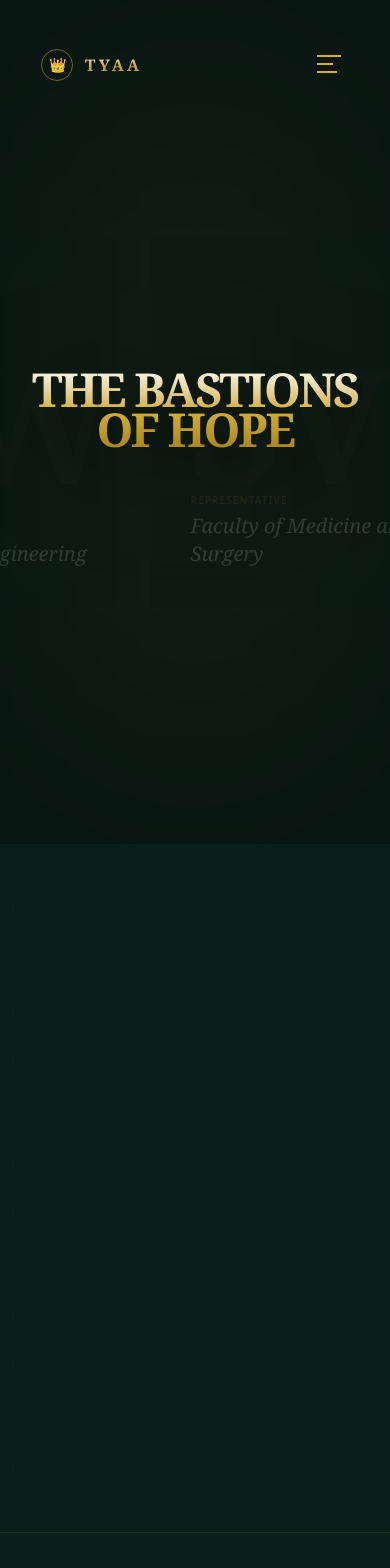
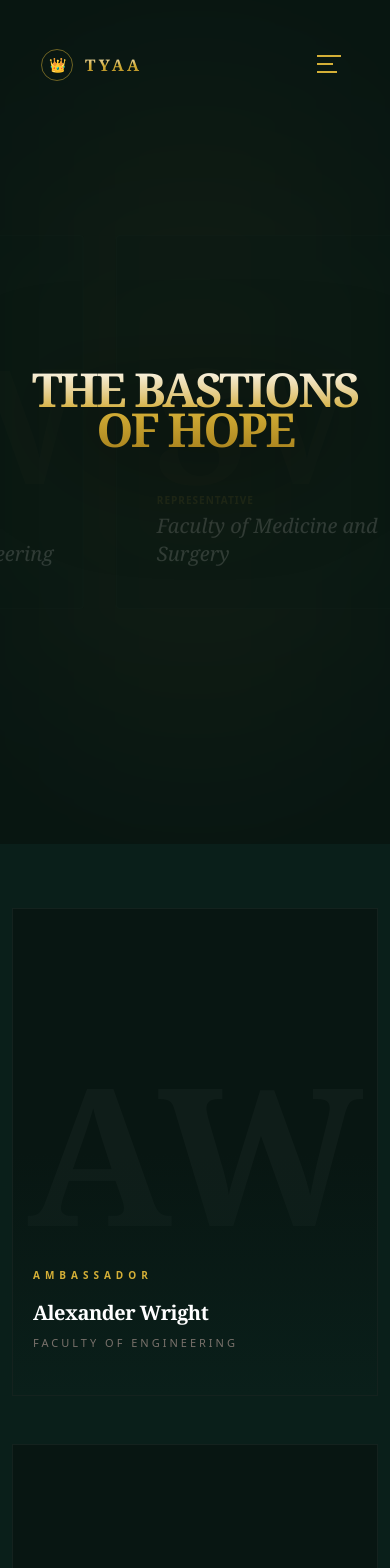
Before and after one commit to iansids/tyaa2026, a React (Vite) app: page /candidates in a window 390 px wide. Shown: the top 1568 px of the page. Built offline with nearby package versions, Linux system fonts and the light colour scheme.

Commit message:
Fix mobile grid layout - ensure full width on mobile
- Add w-full to flex container for full width layout
- Add w-full lg:flex-1 to main element
- Candidates grid now properly displays full-width on mobile screens

```diff
--- a/src/pages/CandidatesPage.jsx
+++ b/src/pages/CandidatesPage.jsx
@@ -174,7 +174,7 @@ export const CandidatesPage = () => {
 
       {/* SECTION 2: THE REGISTRY GALLERY */}
       <div className="max-w-[1600px] mx-auto px-3 sm:px-4 md:px-6 py-16 sm:py-24 md:py-32">
-        <div className="flex flex-col lg:flex-row gap-8 sm:gap-12 md:gap-20 items-start">
+        <div className="w-full flex flex-col lg:flex-row gap-8 sm:gap-12 md:gap-20 items-start">
 
         {/* SIDEBAR */}
         <aside className="hidden lg:block lg:w-96 lg:sticky lg:top-32 space-y-6 sm:space-y-8 md:space-y-12">
@@ -219,7 +219,7 @@ export const CandidatesPage = () => {
             </aside>
 
           {/* MAIN GRID */}
-          <main className="flex-1">
+          <main className="w-full lg:flex-1">
             {filteredContestants.length > 0 ? (
               <div className="grid grid-cols-1 sm:grid-cols-2 xl:grid-cols-3 gap-x-4 sm:gap-x-6 md:gap-x-12 gap-y-12 sm:gap-y-16 md:gap-y-24">
                 {filteredContestants.map((candidate) => (
```
